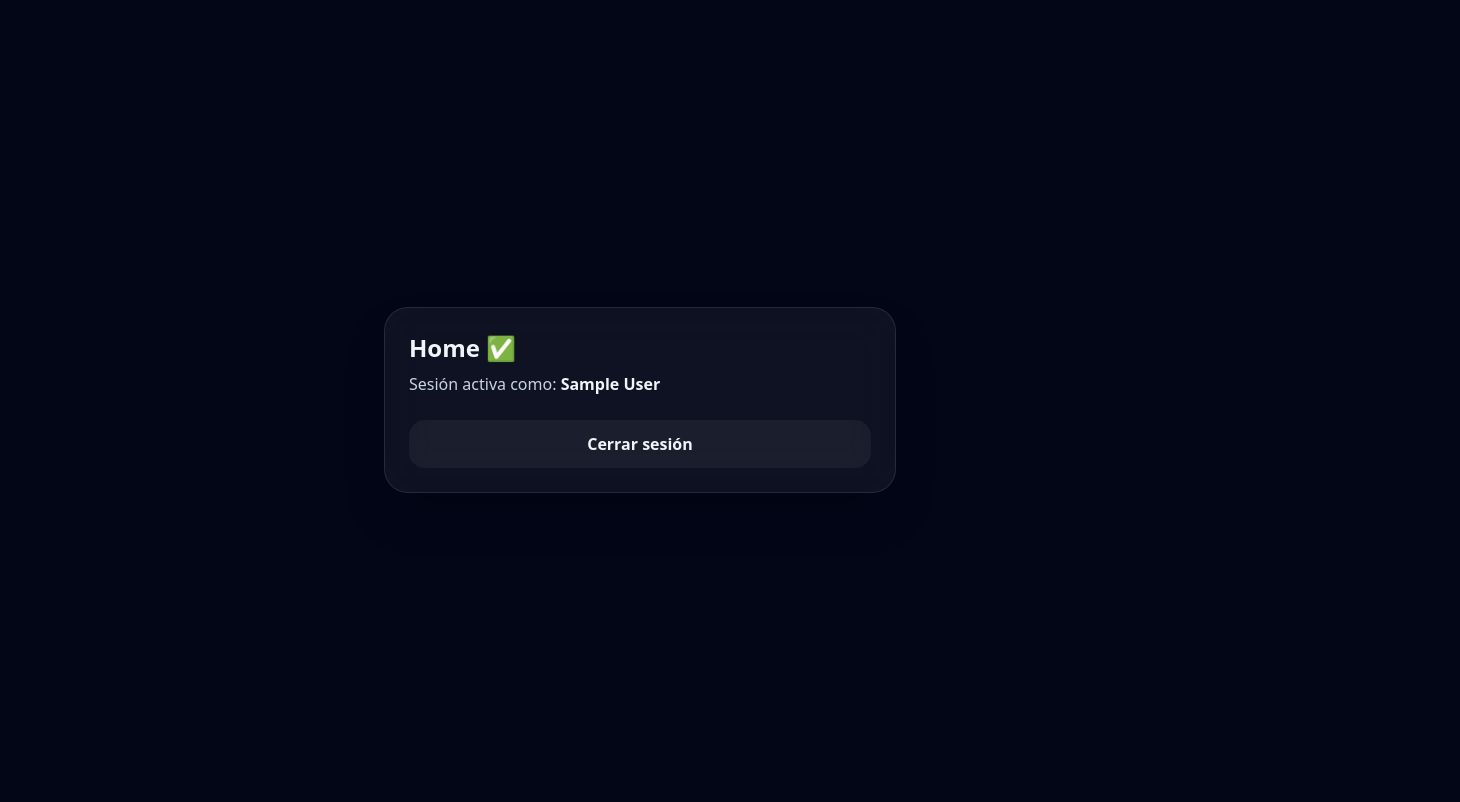
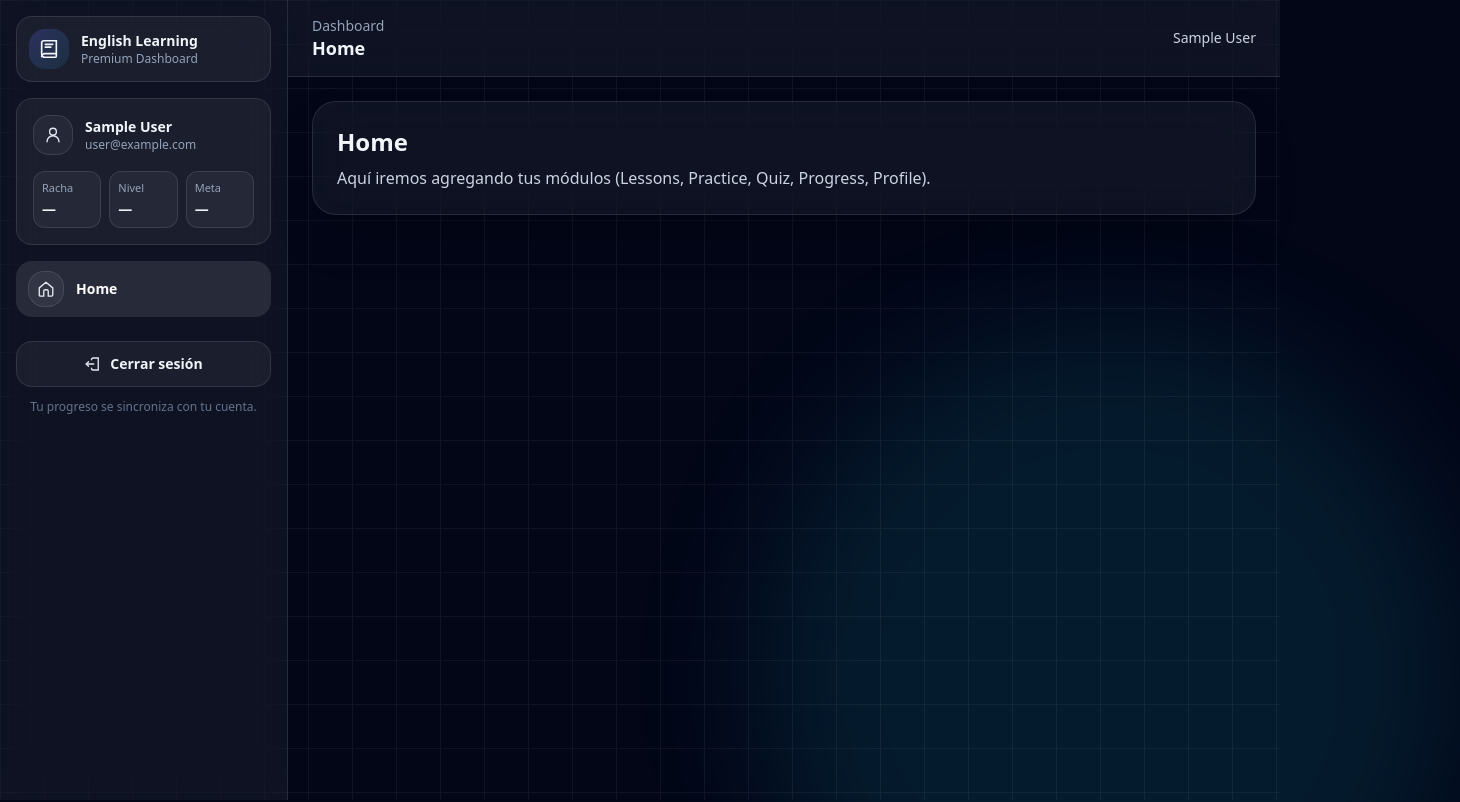
Before and after one commit to dvid22/Ingles-web, a React (Vite) app: page /app in a window 1280 px wide. Shown: the top 802 px of the page, 1460 px wide, since content can reach past the window. Built offline with nearby package versions, Linux system fonts and the light colour scheme; no server answers; sample sign-in values are in the browser's storage.

Commit message:
home con menu

```diff
--- a/src/app/routes.jsx
+++ b/src/app/routes.jsx
@@ -7,6 +7,7 @@ import RegisterView from "../views/auth/RegisterView";
 import ForgotPasswordView from "../views/auth/ForgotPasswordView";
 
 import ProtectedRoute from "../components/ProtectedRoute";
+import AppLayout from "../layouts/AppLayout";
 import HomeView from "../views/HomeView";
 
 export const router = createBrowserRouter([
@@ -27,9 +28,13 @@ export const router = createBrowserRouter([
     path: "/app",
     element: (
       <ProtectedRoute>
-        <HomeView />
+        <AppLayout />
       </ProtectedRoute>
     ),
+    children: [
+      // Home (por ahora solo esto)
+      { index: true, element: <HomeView /> },
+    ],
   },
 
   { path: "*", element: <Navigate to="/auth/login" replace /> },
--- a/src/controllers/authController.js
+++ b/src/controllers/authController.js
@@ -1,4 +1,4 @@
-import { auth } from "../firebase/config";
+import { auth, db } from "../firebase/config";
 import {
   GoogleAuthProvider,
   createUserWithEmailAndPassword,
@@ -10,8 +10,34 @@ import {
   updateProfile,
 } from "firebase/auth";
 
+import { doc, getDoc, serverTimestamp, setDoc } from "firebase/firestore";
+
 const googleProvider = new GoogleAuthProvider();
 googleProvider.setCustomParameters({ prompt: "select_account" });
+
+async function upsertUserProfile(user, extra = {}) {
+  if (!user?.uid) return;
+
+  const ref = doc(db, "usersINGLES", user.uid);
+  const snap = await getDoc(ref);
+
+  const baseData = {
+    uid: user.uid,
+    email: user.email ?? null,
+    displayName: user.displayName ?? null,
+    photoURL: user.photoURL ?? null,
+    providerId: user.providerData?.[0]?.providerId ?? "unknown",
+    lastLoginAt: serverTimestamp(),
+    ...extra,
+  };
+
+  // Si es nuevo, guardamos createdAt. Si existe, no lo pisamos.
+  if (!snap.exists()) {
+    await setDoc(ref, { ...baseData, createdAt: serverTimestamp() }, { merge: true });
+  } else {
+    await setDoc(ref, baseData, { merge: true });
+  }
+}
 
 export const authController = {
   onAuthChange(callback) {
@@ -19,19 +45,28 @@ export const authController = {
   },
 
   async loginWithEmail(email, password) {
-    return await signInWithEmailAndPassword(auth, email, password);
+    const cred = await signInWithEmailAndPassword(auth, email, password);
+    await upsertUserProfile(cred.user);
+    return cred;
   },
 
   async registerWithEmail({ name, email, password }) {
     const cred = await createUserWithEmailAndPassword(auth, email, password);
+
     if (name?.trim()) {
       await updateProfile(cred.user, { displayName: name.trim() });
     }
+
+    // Important: recargar datos actualizados del user (displayName)
+    await upsertUserProfile(auth.currentUser, { displayName: auth.currentUser?.displayName ?? name?.trim() });
+
     return cred;
   },
 
   async loginWithGoogle() {
-    return await signInWithPopup(auth, googleProvider);
+    const cred = await signInWithPopup(auth, googleProvider);
+    await upsertUserProfile(cred.user);
+    return cred;
   },
 
   async resetPassword(email) {
--- a/src/layouts/AppLayout.jsx
+++ b/src/layouts/AppLayout.jsx
@@ -1,11 +1,189 @@
-import { Outlet } from "react-router-dom";
+import { NavLink, Outlet } from "react-router-dom";
+import { useAuth } from "../app/AuthProvider";
+import { authController } from "../controllers/authController";
 
 export default function AppLayout() {
+  const { user } = useAuth();
+
+  const name = user?.displayName?.trim() || user?.email?.split("@")?.[0] || "Learner";
+  const email = user?.email || "";
+
   return (
-    <div className="min-h-screen">
-      <div className="mx-auto max-w-6xl px-4 py-6">
-        <Outlet />
+    <div className="relative min-h-screen bg-slate-950 text-slate-100">
+      {/* background suave */}
+      <div className="pointer-events-none absolute inset-0">
+        <div className="absolute -top-40 left-1/2 h-[640px] w-[640px] -translate-x-1/2 rounded-full bg-indigo-500/12 blur-3xl" />
+        <div className="absolute -bottom-56 right-[-180px] h-[700px] w-[700px] rounded-full bg-cyan-400/10 blur-3xl" />
+        <div className="absolute inset-0 opacity-[0.05] [background-image:linear-gradient(to_right,white_1px,transparent_1px),linear-gradient(to_bottom,white_1px,transparent_1px)] [background-size:44px_44px]" />
+      </div>
+
+      <div className="relative mx-auto flex min-h-screen max-w-7xl">
+        {/* Sidebar */}
+        <aside className="hidden w-72 shrink-0 border-r border-white/10 bg-white/5 p-4 backdrop-blur-xl md:block">
+          {/* Brand */}
+          <div className="flex items-center gap-3 rounded-2xl border border-white/10 bg-white/5 p-3">
+            <div className="grid h-10 w-10 place-items-center rounded-2xl bg-gradient-to-br from-indigo-500/25 to-cyan-400/10">
+              <LogoIcon />
+            </div>
+            <div className="min-w-0">
+              <p className="text-sm font-semibold leading-5">English Learning</p>
+              <p className="truncate text-xs text-slate-400">Premium Dashboard</p>
+            </div>
+          </div>
+
+          {/* User card */}
+          <div className="mt-4 rounded-2xl border border-white/10 bg-white/5 p-4">
+            <div className="flex items-center gap-3">
+              <div className="grid h-10 w-10 place-items-center rounded-2xl border border-white/10 bg-white/5">
+                <UserIcon />
+              </div>
+              <div className="min-w-0">
+                <p className="truncate text-sm font-semibold">{name}</p>
+                <p className="truncate text-xs text-slate-400">{email}</p>
+              </div>
+            </div>
+
+            <div className="mt-4 grid grid-cols-3 gap-2">
+              <MiniStat label="Racha" value="—" />
+              <MiniStat label="Nivel" value="—" />
+              <MiniStat label="Meta" value="—" />
+            </div>
+          </div>
+
+          {/* Nav */}
+          <nav className="mt-4 space-y-2">
+            <NavItem to="/app" label="Home" icon={<HomeIcon />} end />
+          </nav>
+
+          {/* Footer actions */}
+          <div className="mt-6">
+            <button
+              onClick={() => authController.logout()}
+              className="inline-flex w-full items-center justify-center gap-2 rounded-2xl border border-white/10 bg-white/5 px-4 py-3 text-sm font-semibold text-slate-100 transition hover:bg-white/10"
+            >
+              <LogoutIcon />
+              Cerrar sesión
+            </button>
+
+            <p className="mt-3 text-center text-xs text-slate-500">
+              Tu progreso se sincroniza con tu cuenta.
+            </p>
+          </div>
+        </aside>
+
+        {/* Main */}
+        <div className="flex min-w-0 flex-1 flex-col">
+          {/* Topbar (mobile + header) */}
+          <header className="flex items-center justify-between gap-3 border-b border-white/10 bg-white/5 px-4 py-4 backdrop-blur-xl md:px-6">
+            <div className="flex items-center gap-3">
+              <div className="grid h-10 w-10 place-items-center rounded-2xl border border-white/10 bg-white/5 md:hidden">
+                <LogoIcon />
+              </div>
+              <div>
+                <p className="text-sm text-slate-400">Dashboard</p>
+                <h1 className="text-lg font-bold leading-6">Home</h1>
+              </div>
+            </div>
+
+            <div className="flex items-center gap-2">
+              <span className="hidden text-sm text-slate-300 sm:block">
+                {user?.displayName || user?.email}
+              </span>
+              <button
+                onClick={() => authController.logout()}
+                className="rounded-2xl bg-indigo-500 px-4 py-2 text-sm font-semibold text-white transition hover:bg-indigo-400 md:hidden"
+              >
+                Salir
+              </button>
+            </div>
+          </header>
+
+          {/* Content */}
+          <main className="flex-1 px-4 py-6 md:px-6">
+            <Outlet />
+          </main>
+        </div>
       </div>
     </div>
   );
 }
+
+function NavItem({ to, label, icon, end }) {
+  return (
+    <NavLink
+      to={to}
+      end={end}
+      className={({ isActive }) =>
+        [
+          "group flex items-center gap-3 rounded-2xl px-3 py-2.5 text-sm font-semibold transition",
+          isActive
+            ? "bg-white/10 text-white"
+            : "text-slate-300 hover:bg-white/5 hover:text-white",
+        ].join(" ")
+      }
+    >
+      <span className="grid h-9 w-9 place-items-center rounded-2xl border border-white/10 bg-white/5 transition group-hover:bg-white/10">
+        {icon}
+      </span>
+      <span>{label}</span>
+    </NavLink>
+  );
+}
+
+function MiniStat({ label, value }) {
+  return (
+    <div className="rounded-xl border border-white/10 bg-white/5 p-2">
+      <p className="text-[11px] text-slate-400">{label}</p>
+      <p className="mt-0.5 text-sm font-semibold text-slate-100">{value}</p>
+    </div>
+  );
+}
+
+/* Icons */
+function LogoIcon() {
+  return (
+    <svg width="22" height="22" viewBox="0 0 24 24" fill="none" className="text-slate-100">
+      <path
+        d="M4 5.5C4 4.12 5.12 3 6.5 3H20v16.5c0 .83-.67 1.5-1.5 1.5H7.5C5.57 21 4 19.43 4 17.5V5.5Z"
+        stroke="currentColor"
+        strokeWidth="1.8"
+      />
+      <path
+        d="M20 17H7.5C5.57 17 4 18.57 4 20.5"
+        stroke="currentColor"
+        strokeWidth="1.8"
+        strokeLinecap="round"
+      />
+      <path d="M8 7h8M8 10h6" stroke="currentColor" strokeWidth="1.8" strokeLinecap="round" />
+    </svg>
+  );
+}
+function HomeIcon() {
+  return (
+    <svg width="18" height="18" viewBox="0 0 24 24" fill="none" className="text-slate-200">
+      <path
+        d="M3 10.5 12 3l9 7.5V20a1.5 1.5 0 0 1-1.5 1.5h-4.5V15a2 2 0 0 0-2-2h-2a2 2 0 0 0-2 2v6.5H4.5A1.5 1.5 0 0 1 3 20v-9.5Z"
+        stroke="currentColor"
+        strokeWidth="1.8"
+        strokeLinejoin="round"
+      />
+    </svg>
+  );
+}
+function LogoutIcon() {
+  return (
+    <svg width="18" height="18" viewBox="0 0 24 24" fill="none" className="text-slate-200">
+      <path d="M10 7V6a2 2 0 0 1 2-2h7v16h-7a2 2 0 0 1-2-2v-1" stroke="currentColor" strokeWidth="1.8" />
+      <path d="M3 12h10" stroke="currentColor" strokeWidth="1.8" strokeLinecap="round" />
+      <path d="m6 9  -3 3 3 3" stroke="currentColor" strokeWidth="1.8" strokeLinecap="round" strokeLinejoin="round" />
+    </svg>
+  );
+}
+function UserIcon() {
+  return (
+    <svg width="18" height="18" viewBox="0 0 24 24" fill="none" className="text-slate-200">
+      <path d="M20 21a8 8 0 0 0-16 0" stroke="currentColor" strokeWidth="1.8" strokeLinecap="round" />
+      <path d="M12 12a4.5 4.5 0 1 0 0-9 4.5 4.5 0 0 0 0 9Z" stroke="currentColor" strokeWidth="1.8" />
+    </svg>
+  );
+}
--- a/src/views/HomeView.jsx
+++ b/src/views/HomeView.jsx
@@ -1,26 +1,11 @@
-import { useAuth } from "../app/AuthProvider";
-import { authController } from "../controllers/authController";
-
-export default function HomeView() {
-  const { user } = useAuth();
-
+export default function HomePage() {
   return (
-    <div className="min-h-screen grid place-items-center bg-slate-950 text-slate-100 px-4">
-      <div className="rounded-3xl border border-white/10 bg-white/5 p-6 shadow-2xl backdrop-blur-xl w-full max-w-lg">
-        <h1 className="text-2xl font-bold">Home ✅</h1>
+    <div className="space-y-6">
+      <div className="rounded-3xl border border-white/10 bg-white/5 p-6 shadow-2xl backdrop-blur-xl">
+        <h2 className="text-2xl font-bold">Home</h2>
         <p className="mt-2 text-slate-300">
-          Sesión activa como:{" "}
-          <span className="font-semibold text-slate-100">
-            {user?.displayName || user?.email}
-          </span>
+          Aquí iremos agregando tus módulos (Lessons, Practice, Quiz, Progress, Profile).
         </p>
-
-        <button
-          onClick={() => authController.logout()}
-          className="mt-6 w-full rounded-2xl bg-white/5 px-4 py-3 font-semibold text-slate-100 transition hover:bg-white/10"
-        >
-          Cerrar sesión
-        </button>
       </div>
     </div>
   );
```
